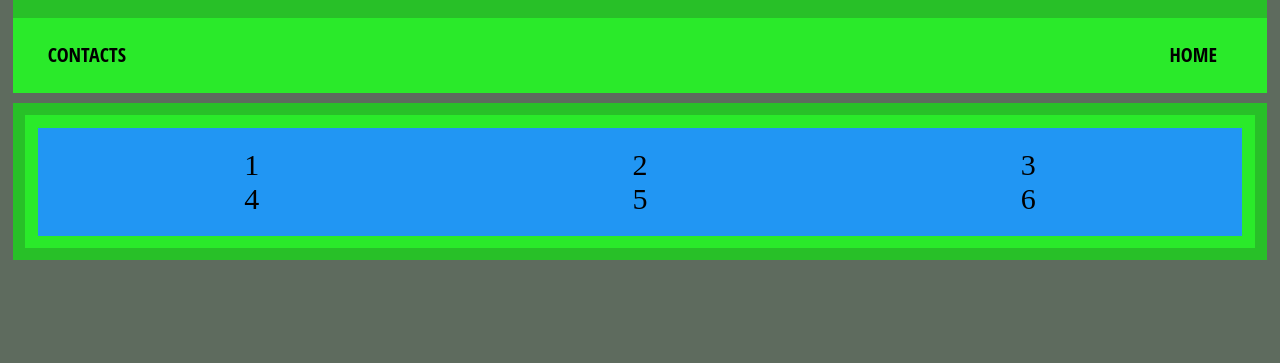
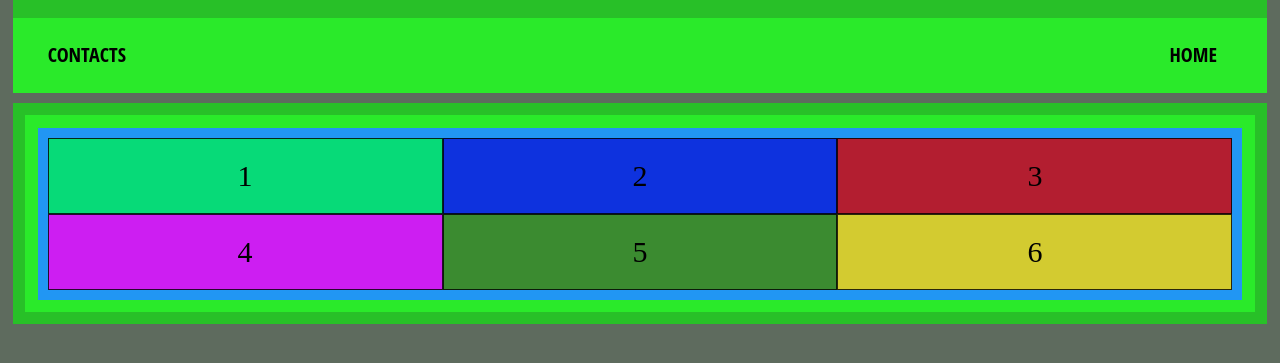
Before and after one commit to TadeasPir/WAtest1, a plain HTML site: page contacts.html in a window 1280 px wide. Shown: the part 107-470 px from the top of the page. Drawn offline with Linux system fonts and the light colour scheme.

Commit message:
grid completed

```diff
--- a/style1.css
+++ b/style1.css
@@ -161,12 +161,47 @@ html, body {
     grid-template-columns: auto auto auto;
     background-color: #2196F3;
     padding: 10px;
+
+  }
+  .grid-item1 {
+    background-color: rgba(0, 236, 90, 0.8);
+    border: 1px solid rgba(0, 0, 0, 0.8);
     padding: 20px;
     font-size: 30px;
     text-align: center;
   }
-  .grid-item {
-    background-color: rgba(255, 255, 255, 0.8);
+  .grid-item2 {
+    background-color: rgba(9, 26, 218, 0.8);
     border: 1px solid rgba(0, 0, 0, 0.8);
-
+    padding: 20px;
+    font-size: 30px;
+    text-align: center;
   }
+  .grid-item3 {
+    background-color: rgba(215, 0, 0, 0.8);
+    border: 1px solid rgba(0, 0, 0, 0.8);
+    padding: 20px;
+    font-size: 30px;
+    text-align: center;
+  }
+  .grid-item4 {
+    background-color: rgba(248, 0, 243, 0.8);
+    border: 1px solid rgba(0, 0, 0, 0.8);
+    padding: 20px;
+    font-size: 30px;
+    text-align: center;
+  }
+  .grid-item5 {
+    background-color: rgba(66, 137, 0, 0.8);
+    border: 1px solid rgba(0, 0, 0, 0.8);
+    padding: 20px;
+    font-size: 30px;
+    text-align: center;
+  }
+  .grid-item6 {
+    background-color: rgba(255, 217, 0, 0.8);
+    border: 1px solid rgba(0, 0, 0, 0.8);
+    padding: 20px;
+    font-size: 30px;
+    text-align: center;
+  }
```
Also changed, not shown: contacts.html (+1 -0 lines).
